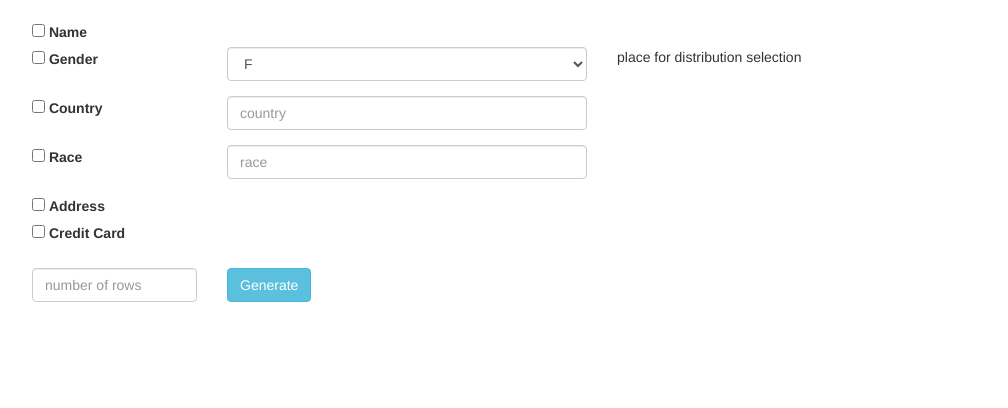
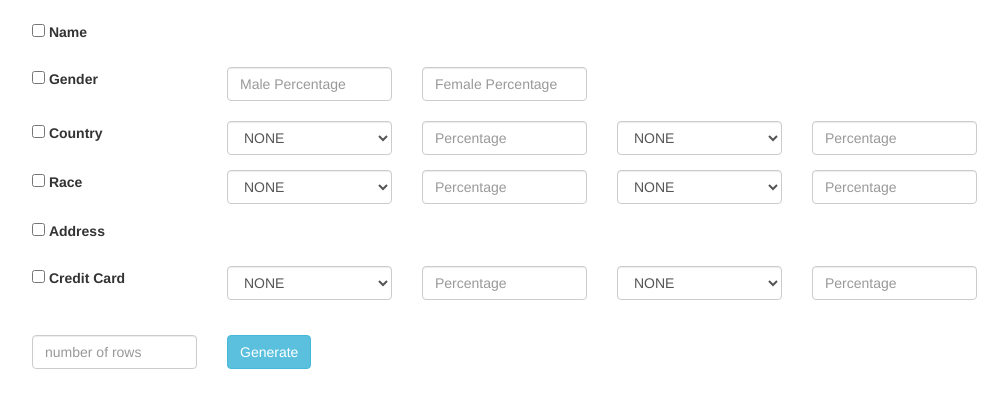
Before and after one commit to XYLau/ItsInMyHead, a Django app: template datagen/templates/generate.html in a window 1280 px wide. Shown: the part 52-460 px from the top of the page, without its empty margins (68-1076 px from the left). Run offline with Django 3.2, Linux system fonts and the light colour scheme; the template is opened without the code that fills it, so the values that code supplies are empty; some libraries are stand-ins or nearby versions.

Commit message:
distribution front-end

```diff
--- a/ItsInMyHead/urls.py
+++ b/ItsInMyHead/urls.py
@@ -17,6 +17,6 @@ from django.conf.urls import include, url
 from django.contrib import admin
 
 urlpatterns = [
-    url(r'^data/', include('datagen.urls')),
+    url(r'^DataGenerator/', include('datagen.urls')),
     url(r'^admin/', admin.site.urls)
 ]
--- a/datagen/templates/generate.html
+++ b/datagen/templates/generate.html
@@ -9,25 +9,23 @@
 
 </head>
 
-
 <body>
 <div class="container">
 
     <nav class="navbar navbar-default">
         <div class="container-fluid">
             <div class="navbar-header">
-                <a class="navbar-brand" href="/data/">Data Generator</a>
+                <a class="navbar-brand" href="/DataGenerator/">Data Generator</a>
             </div>
             <ul class="nav navbar-nav">
-                <li><a href="/data/manual">User Manual</a></li>
-                <li><a href="/data/documentation">Documentation</a></li>
+                <li><a href="/DataGenerator/manual">User Manual</a></li>
+                <li><a href="/DataGenerator/documentation">Documentation</a></li>
             </ul>
         </div>
     </nav>
 
-
     <div class="container">
-        <form action="/data/" method="post">
+        <form action="/DataGenerator/" method="post">
             {% csrf_token %}
             <div class="container">
 
@@ -38,6 +36,7 @@
                         <label for="checkName"> Name </label>
                     </div>
                 </div>
+                </br>
 
                 <!--Gender-->
                 <div class="row">
@@ -45,30 +44,56 @@
                         <input class="magic-checkbox" type="checkbox" name="check_list" value="gender" id="checkGender">
                         <label for="checkGender"> Gender </label>
                     </div>
-                    <div class="col-sm-4">
-                        <div class="form-group">
-                            <select class="form-control" name="gender">
-                                <option>F</option>
-                                <option>M</option>
-                            </select>
+                    <div class="col-sm-2">
+                        <input type="number" min="1" max="100" class="form-control" name="male_percent"
+                               placeholder="Male Percentage">
                     </div>
+                    <div class="col-sm-2">
+                        <input type="number" min="1" max="100" class="form-control" name="female_percent"
+                               placeholder="Female Percentage">
                     </div>
-                    <div class="col-sm-6">
-                        place for distribution selection
+
                 </div>
-                </div>
+                </br>
 
 
                 <!--country-->
                 <div class="row">
                     <div class="col-sm-2">
-                        <input class="magic-checkbox" type="checkbox" name="check_list" value="country" id="checkCountry">
+                        <input class="magic-checkbox" type="checkbox" name="check_list" value="country"
+                               id="checkCountry">
                         <label for="checkCountry"> Country </label>
                     </div>
-                    <div class="col-sm-4">
-                        <div class="form-group" >
-                            <input type="text" class="form-control" name="country" placeholder="country">
+{#                    <div class="col-sm-3">#}
+{#                        <div class="form-group" >#}
+{#                            <input type="text" class="form-control" name="country" placeholder="country">#}
+{#                        </div>#}
+{#                    </div>#}
+                    <div class="col-sm-2">
+                        <div class="form-group">
+                            <select class="form-control" name="country_name_1">
+                                <option>NONE</option>
+                                <option>Singapore</option>
+                                <option>Malaysia</option>
+                                <option>China</option>
+                            </select>
                         </div>
+                    </div>
+                    <div class="col-sm-2">
+                        <input type="number" min="1" max="100" class="form-control" name="country_percent_1"
+                               placeholder="Percentage">
+                    </div>
+                    <div class="col-sm-2">
+                        <select class="form-control" name="country_name_2">
+                            <option>NONE</option>
+                            <option>Singapore</option>
+                            <option>Malaysia</option>
+                            <option>China</option>
+                        </select>
+                    </div>
+                    <div class="col-sm-2">
+                        <input type="number" min="1" max="100" class="form-control" name="country_percent_2"
+                               placeholder="Percentage">
                     </div>
                 </div>
 
@@ -78,30 +103,86 @@
                         <input class="magic-checkbox" type="checkbox" name="check_list" value="race" id="checkRace">
                         <label for="checkRace"> Race </label>
                     </div>
-                    <div class="col-sm-4">
+{#                    <div class="col-sm-2">#}
+{#                        <div class="form-group">#}
+{#                            <input type="text" class="form-control" name="race" placeholder="race">#}
+{#                        </div>#}
+{#                    </div>#}
+                    <div class="col-sm-2">
                         <div class="form-group">
-                            <input type="text" class="form-control" name="race" placeholder="race">
+                            <select class="form-control" name="race_name_1">
+                                <option>NONE</option>
+                                <option>Chinese</option>
+                                <option>Indian</option>
+                                <option>Malayan</option>
+                            </select>
                         </div>
+                    </div>
+                    <div class="col-sm-2">
+                        <input type="number" min="1" max="100" class="form-control" name="race_percent_1"
+                               placeholder="Percentage">
+                    </div>
+                    <div class="col-sm-2">
+                        <div class="form-group">
+                            <select class="form-control" name="race_name_2">
+                                <option>NONE</option>
+                                <option>Chinese</option>
+                                <option>Indian</option>
+                                <option>Malayan</option>
+                            </select>
+                        </div>
+                    </div>
+                    <div class="col-sm-2">
+                        <input type="number" min="1" max="100" class="form-control" name="race_percent_2"
+                               placeholder="Percentage">
                     </div>
                 </div>
 
                 <!--address-->
                 <div class="row">
                     <div class="col-sm-2">
-                        <input class="magic-checkbox" type="checkbox" name="check_list" value="address" id="checkAddress">
+                        <input class="magic-checkbox" type="checkbox" name="check_list" value="address"
+                               id="checkAddress">
                         <label for="checkAddress"> Address </label>
                     </div>
                     <div class="col-sm-4">
                     </div>
                 </div>
+                </br>
 
                 <!--credit card-->
                 <div class="row">
                     <div class="col-sm-2">
-                        <input class="magic-checkbox" type="checkbox" name="check_list" value="credit_card" id="checkCard">
+                        <input class="magic-checkbox" type="checkbox" name="check_list" value="credit_card"
+                               id="checkCard">
                         <label for="checkCard"> Credit Card </label>
                     </div>
-                    <div class="col-sm-4">
+                    <div class="col-sm-2">
+                        <div class="form-group">
+                            <select class="form-control" name="cc_name_1">
+                                <option>NONE</option>
+                                <option>Visa</option>
+                                <option>Mastercard</option>
+                            </select>
+                        </div>
+                    </div>
+                    <div class="col-sm-2">
+                        <input type="number" min="1" max="100" class="form-control" name="cc_percent_1"
+                               placeholder="Percentage">
+                    </div>
+
+                    <div class="col-sm-2">
+                        <div class="form-group">
+                            <select class="form-control" name="cc_name_2">
+                                <option>NONE</option>
+                                <option>Visa</option>
+                                <option>Mastercard</option>
+                            </select>
+                        </div>
+                    </div>
+                    <div class="col-sm-2">
+                        <input type="number" min="1" max="100" class="form-control" name="cc_percent_2"
+                               placeholder="Percentage">
                     </div>
                 </div>
 
@@ -109,7 +190,8 @@
                 <!--generate bottom and number of rows-->
                 <div class="row">
                     <div class="col-sm-2">
-                        <input type="number" class="form-control" name="rows" placeholder="number of rows">
+                        <input type="number" min="1" max="1000" class="form-control" name="rows"
+                               placeholder="number of rows">
                     </div>
                     <div class="col-sm-4">
                         <input type="submit" class="btn btn-info" value="Generate">
@@ -125,27 +207,27 @@
 
                 {% if datas %}
                     <table class="table table-striped table-bordered">
-                        <caption> {{ datas|length }} rows of data generated! </caption>
+                        <caption> {{ datas|length }} rows of data generated!</caption>
                         <!-- header of the table-->
                         <thead>
                         <tr>
                             {% if datas.0.Name %}
-                                <th> Name </th>
+                                <th> Name</th>
                             {% endif %}
                             {% if datas.0.Gender %}
-                                <th> Gender </th>
+                                <th> Gender</th>
                             {% endif %}
                             {% if datas.0.CountryName %}
-                                <th> Country Name </th>
+                                <th> Country Name</th>
                             {% endif %}
                             {% if datas.0.Race %}
-                                <th> Race </th>
+                                <th> Race</th>
                             {% endif %}
                             {% if datas.0.Address %}
-                                <th> Address </th>
+                                <th> Address</th>
                             {% endif %}
                             {% if datas.0.CreditCard %}
-                                <th> Credit Card </th>
+                                <th> Credit Card</th>
                             {% endif %}
                         </tr>
                         </thead>
```
Lines whose indentation alone changed are shown as unchanged.
